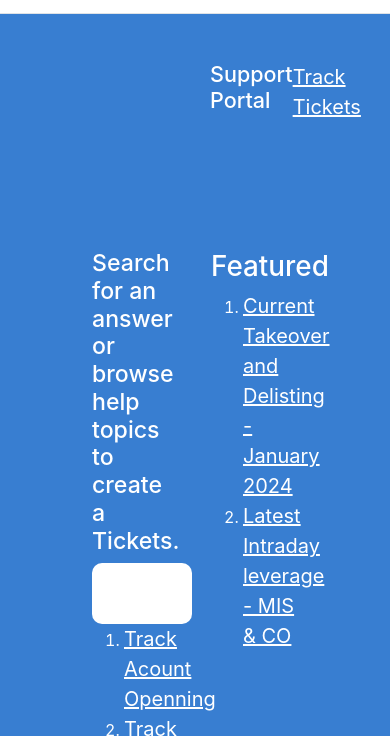
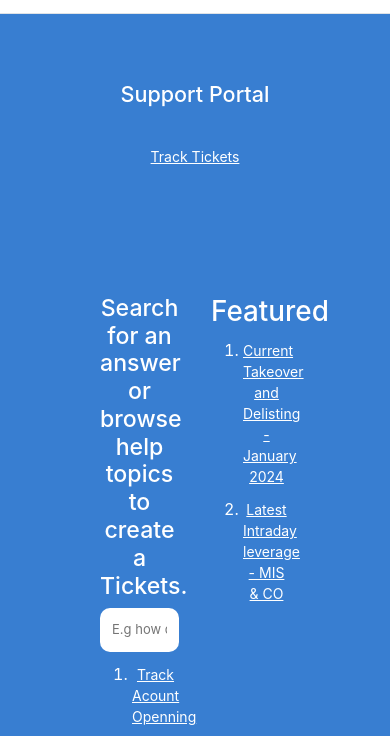
Before and after one commit to Yashpalsinh1775/Zerodha-Clone, a React app in the folder frontend/: page /support in a window 390 px wide. Shown: the part 59-795 px from the top of the page. Built offline with nearby package versions, Linux system fonts and the light colour scheme.

Commit message:
Update index.css

```diff
--- a/frontend/src/index.css
+++ b/frontend/src/index.css
@@ -43,3 +43,53 @@ code {
   border-radius: 10px;
   border: none
 }
+
+/* Mobile responsive styles */
+@media (max-width: 768px) {
+  .nav-link {
+    margin-left: 10px;
+    font-size: 14px;
+  }
+
+  #supportWrapper {
+    flex-direction: column;
+    margin: 0 20px;
+    gap: 20px;
+  }
+
+  #supportHero input {
+    width: 100%;
+    padding: 15px 20px;
+    font-size: 14px;
+  }
+
+  #supportHero a {
+    font-size: 16px;
+    margin-right: 0;
+    display: block;
+    margin-top: 10px;
+  }
+}
+
+/* Extra small devices (phones < 480px) */
+@media (max-width: 480px) {
+  .nav-link {
+    display: block;
+    margin: 10px 0;
+    text-align: center;
+  }
+
+  #supportHero {
+    padding: 20px;
+    text-align: center;
+  }
+
+  #supportHero input {
+    padding: 12px;
+    font-size: 13px;
+  }
+
+  #supportHero a {
+    font-size: 14px;
+  }
+}
```
